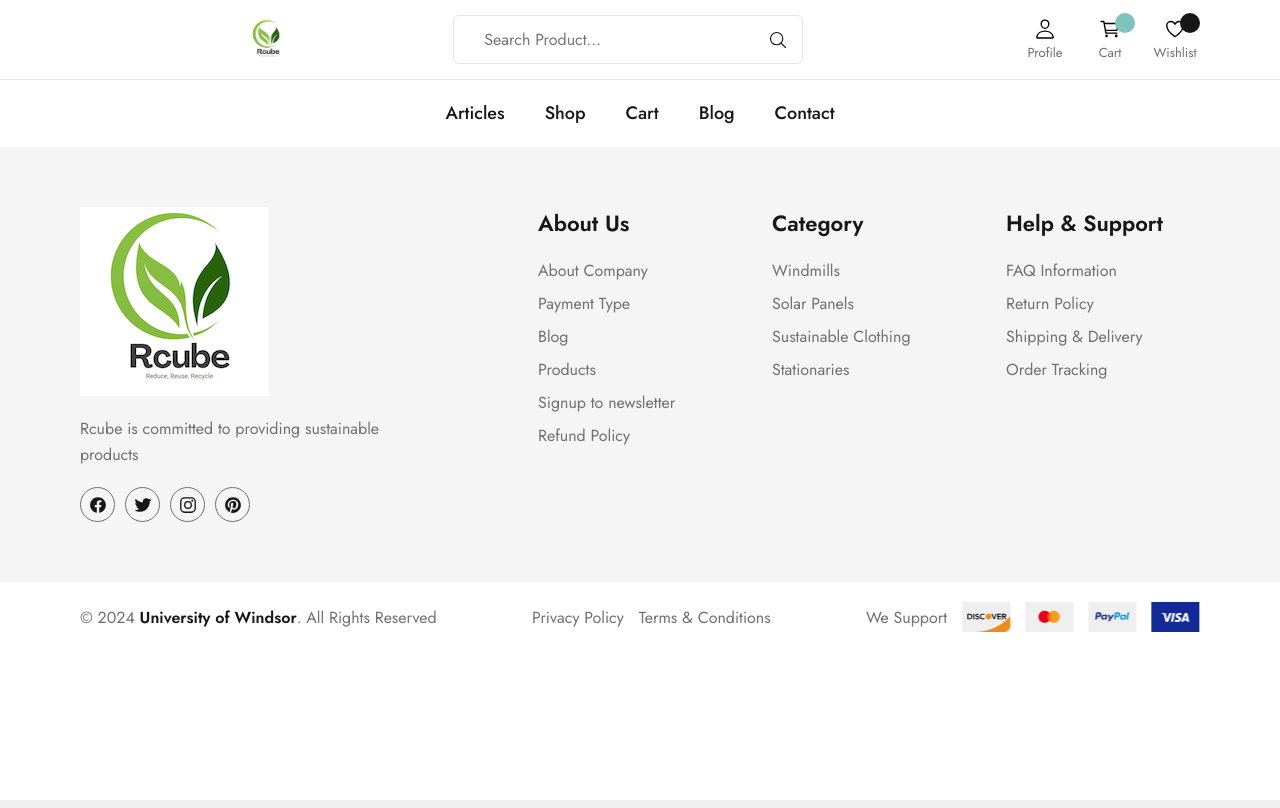
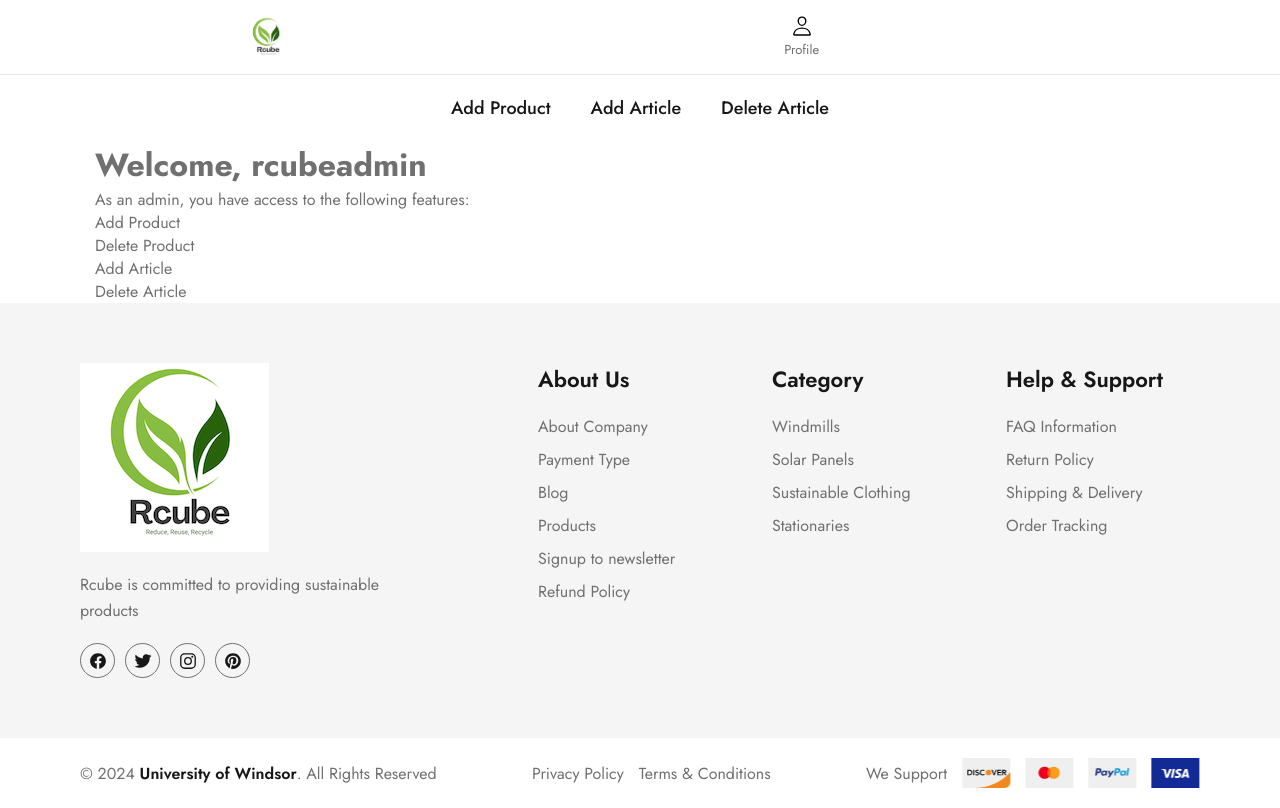
Before and after one commit to nishanthan22/rcube-green-ecom, a Django app: page / in a window 1280 px wide. Run offline with Django 5.2, Linux system fonts and the light colour scheme; a user stored in the database is signed in.

Commit message:
Admin user privilages modified

```diff
--- /dev/null
+++ b/rcubeGreen/rcubeApp/templates/admin_home.html
@@ -0,0 +1,50 @@
+{% extends "rcube-green-ecom/base.html" %}
+
+{% block title %}Admin Dashboard{% endblock %}
+
+{% block header-content %}
+<div class="header-actions">
+  {% if user.is_authenticated %}
+    <button class="header-action-btn" onclick="window.location.href='{% url 'profile' %}'">
+      <ion-icon name="person-outline" aria-hidden="true"></ion-icon>
+      <p class="header-action-label">Profile</p>
+    </button>
+  {% else %}
+    <button class="header-action-btn" onclick="window.location.href='{% url 'login' %}'">
+      <ion-icon name="person-outline" aria-hidden="true"></ion-icon>
+      <p class="header-action-label">Sign in</p>
+    </button>
+  {% endif %}
+</div>
+{% endblock %}
+
+{% block navbar %}
+<nav class="navbar" data-navbar>
+  <div class="navbar-top">
+    <a href="#" class="logo">
+      <img src="/images/logo.png" alt="Casmart logo" width="130" height="31">
+    </a>
+    <button class="nav-close-btn" data-nav-close-btn aria-label="Close Menu">
+      <ion-icon name="close-outline"></ion-icon>
+    </button>
+  </div>
+  <ul class="navbar-list">
+    <li><a href="{% url 'add_product' %}" class="navbar-link">Add Product</a></li>
+    <li><a href="{% url 'add_product' %}" class="navbar-link">Add Article</a></li>
+    <li><a href="{% url 'add_product' %}" class="navbar-link">Delete Article</a></li>
+  </ul>
+</nav>
+{% endblock %}
+
+{% block content %}
+<div class="container">
+  <h1>Welcome, {{ user.username }}</h1>
+  <p>As an admin, you have access to the following features:</p>
+  <ul>
+    <li>Add Product</li>
+    <li>Delete Product</li>
+    <li>Add Article</li>
+    <li>Delete Article</li>
+  </ul>
+</div>
+{% endblock %}
--- a/rcubeGreen/rcubeApp/templates/home.html
+++ b/rcubeGreen/rcubeApp/templates/home.html
@@ -1,34 +1,66 @@
 <!-- home.html -->
 {% extends "rcube-green-ecom/base.html" %}
-<!DOCTYPE html>
-<html lang="en">
-<head>
-    <meta charset="UTF-8">
-    <title>Home</title>
-</head>
-<body>
-    <!-- Header Panel -->
-    <header>
-        <form action="{% url 'search' %}" method="get">
-            <input type="text" name="q" placeholder="Search...">
-            <button type="submit">Search</button>
-        </form>
 
-    </header>
+{% block title %}Home{% endblock %}
 
-    <!-- Navigation Bar -->
-    <nav>
-        <ul>
-            <li><a href="{% url 'articles' %}">Articles</a></li>
-            <li><a href="{% url 'shop' %}">Shop</a></li>
-            <li><a href="{% url 'cart' %}">Cart</a></li>
-        </ul>
-    </nav>
+{% block header-content %}
+<div class="header-search">
+  <input type="search" name="search" placeholder="Search Product..." class="input-field">
+  <button class="search-btn" aria-label="Search">
+    <ion-icon name="search-outline"></ion-icon>
+  </button>
+</div>
+<div class="header-actions">
+  {% if user.is_authenticated %}
+    <button class="header-action-btn" onclick="window.location.href='{% url 'profile' %}'">
+      <ion-icon name="person-outline" aria-hidden="true"></ion-icon>
+      <p class="header-action-label">Profile</p>
+    </button>
+  {% else %}
+    <button class="header-action-btn" onclick="window.location.href='{% url 'login' %}'">
+      <ion-icon name="person-outline" aria-hidden="true"></ion-icon>
+      <p class="header-action-label">Sign in</p>
+    </button>
+  {% endif %}
+  <button class="header-action-btn">
+    <ion-icon name="cart-outline" aria-hidden="true"></ion-icon>
+    <p class="header-action-label">Cart</p>
+    <div class="btn-badge green" aria-hidden="true"></div>
+  </button>
+  <button class="header-action-btn">
+    <ion-icon name="heart-outline" aria-hidden="true"></ion-icon>
+    <p class="header-action-label">Wishlist</p>
+    <div class="btn-badge" aria-hidden="true"></div>
+  </button>
+</div>
+{% endblock %}
 
-    <!-- Footer Panel -->
-    <footer>
-        <a href="{% url 'about' %}">About Us</a>
-        <a href="{% url 'contact' %}">Contact Us</a>
-    </footer>
-</body>
-</html>
+{% block navbar %}
+<nav class="navbar" data-navbar>
+  <div class="navbar-top">
+    <a href="#" class="logo">
+      <img src="/images/logo.png" alt="Casmart logo" width="130" height="31">
+    </a>
+    <button class="nav-close-btn" data-nav-close-btn aria-label="Close Menu">
+      <ion-icon name="close-outline"></ion-icon>
+    </button>
+  </div>
+  <ul class="navbar-list">
+    <li><a href="{% url 'articles' %}" class="navbar-link">Articles</a></li>
+    <li><a href="{% url 'shop' %}" class="navbar-link">Shop</a></li>
+    <li><a href="{% url 'cart' %}" class="navbar-link">Cart</a></li>
+    <li><a href="#blog" class="navbar-link">Blog</a></li>
+    <li><a href="#" class="navbar-link">Contact</a></li>
+  </ul>
+</nav>
+{% endblock %}
+
+{% block content %}
+<div class="container">
+  <h1>Welcome to Our Shop</h1>
+  <p>Discover our range of sustainable products.</p>
+  <div class="products">
+    <!-- Add product listings here -->
+  </div>
+</div>
+{% endblock %}
--- a/rcubeGreen/rcubeApp/views.py
+++ b/rcubeGreen/rcubeApp/views.py
@@ -55,7 +55,10 @@ def contact(request):
 
 
 def home(request):
-    return render(request, 'home.html')
+    if request.user.is_superuser:
+        return render(request, 'admin_home.html')
+    else:
+        return render(request, 'home.html')
 
 
 def search(request):
--- a/rcubeGreen/templates/rcube-green-ecom/base.html
+++ b/rcubeGreen/templates/rcube-green-ecom/base.html
@@ -10,6 +10,7 @@
   <link rel="preconnect" href="https://fonts.googleapis.com">
   <link rel="preconnect" href="https://fonts.gstatic.com" crossorigin>
   <link href="https://fonts.googleapis.com/css2?family=Jost:wght@400;500;600;700&display=swap" rel="stylesheet">
+  <title>{% block title %}My Site{% endblock %}</title>
 </head>
 <body>
   {% block header %}
@@ -20,12 +21,7 @@
       <a href="{% url 'home' %}" class="logo">
         <img src="{% static 'images/logo.png' %}" alt="R CUBE logo" width="42" height="41">
       </a>
-      <div class="header-search">
-        <input type="search" name="search" placeholder="Search Product..." class="input-field">
-        <button class="search-btn" aria-label="Search">
-          <ion-icon name="search-outline"></ion-icon>
-        </button>
-      </div>
+      {% block header-content %}
       <div class="header-actions">
         {% if user.is_authenticated %}
           <button class="header-action-btn" onclick="window.location.href='{% url 'profile' %}'">
@@ -38,26 +34,14 @@
             <p class="header-action-label">Sign in</p>
           </button>
         {% endif %}
-        <button class="header-action-btn">
-          <ion-icon name="search-outline" aria-hidden="true"></ion-icon>
-          <p class="header-action-label">Search</p>
-        </button>
-        <button class="header-action-btn">
-          <ion-icon name="cart-outline" aria-hidden="true"></ion-icon>
-          <p class="header-action-label">Cart</p>
-          <div class="btn-badge green" aria-hidden="true"></div>
-        </button>
-        <button class="header-action-btn">
-          <ion-icon name="heart-outline" aria-hidden="true"></ion-icon>
-          <p class="header-action-label">Wishlist</p>
-          <div class="btn-badge" aria-hidden="true"></div>
-        </button>
       </div>
+      {% endblock %}
       <button class="nav-open-btn" data-nav-open-btn aria-label="Open Menu">
         <span></span>
         <span></span>
         <span></span>
       </button>
+      {% block navbar %}
       <nav class="navbar" data-navbar>
         <div class="navbar-top">
           <a href="#" class="logo">
@@ -75,6 +59,7 @@
           <li><a href="#" class="navbar-link">Contact</a></li>
         </ul>
       </nav>
+      {% endblock %}
     </div>
   </header>
   {% endblock %}
--- a/rcubeGreen/usersApp/templates/add_product.html
+++ b/rcubeGreen/usersApp/templates/add_product.html
@@ -1,12 +1,14 @@
-{% extends "rcube-green-ecom/base.html" %}
+{% extends "admin_home.html" %}
 
 {% block title %}Add Product{% endblock %}
 
 {% block content %}
+<div class="container">
   <h1>Add Product</h1>
   <form method="post" enctype="multipart/form-data">
     {% csrf_token %}
     {{ form.as_p }}
-    <button type="submit">Add Product</button>
+    <button type="submit" class="btn">Add Product</button>
   </form>
+</div>
 {% endblock %}
```
Also changed, not shown: rcubeGreen/db.sqlite3.
